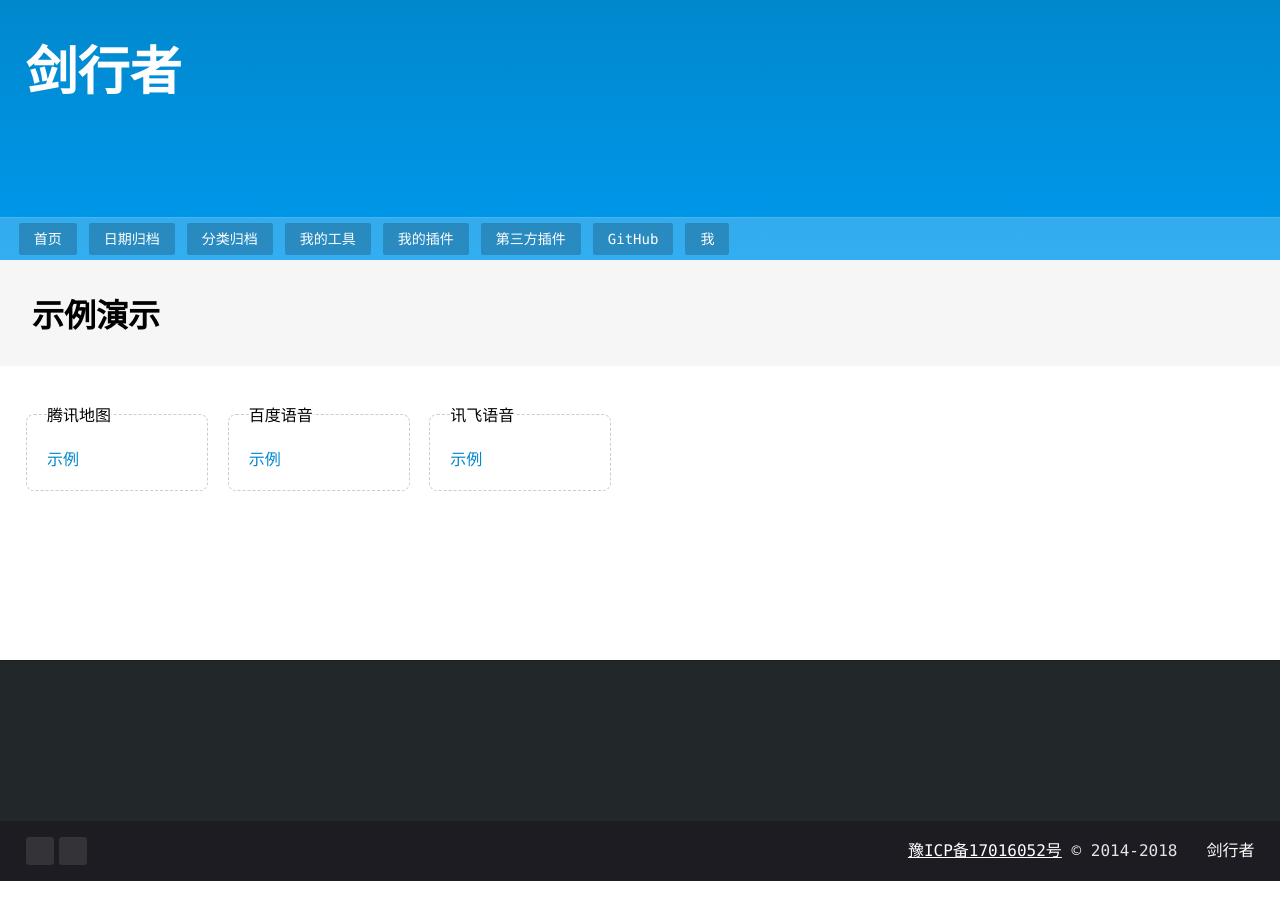
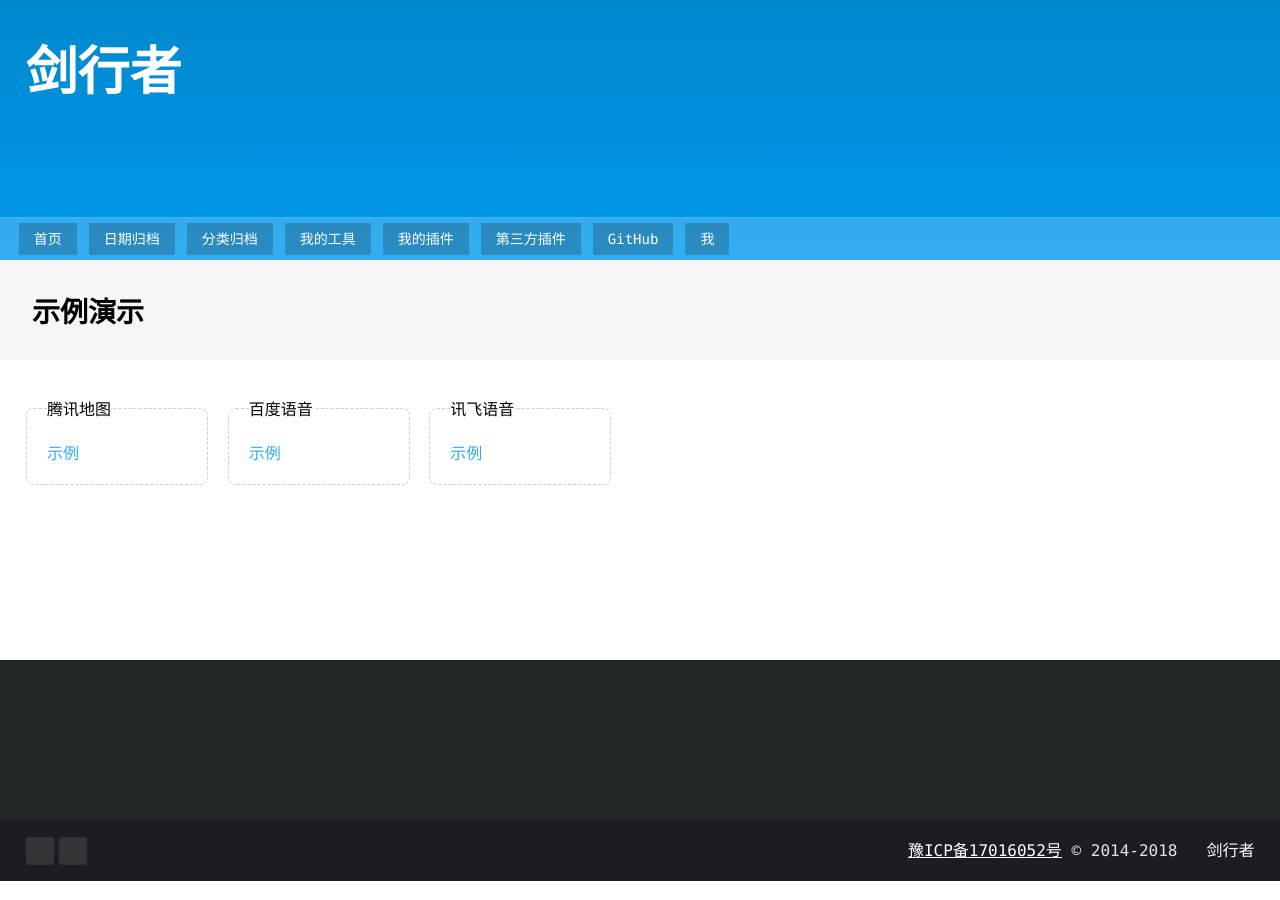
Before and after one commit to psvmc/myblog_jekyll, a Jekyll site: the page built from zjdemo/index.html, in a window 1280 px wide. Built offline with Jekyll 4.4.1, drawn with Linux system fonts in a browser that asks for light colours.

Commit message:
文章更新

```diff
--- a/jekyll-themes/ztheme/css/style.css
+++ b/jekyll-themes/ztheme/css/style.css
@@ -188,12 +188,12 @@ samp {
 --------------------------------------*/
 
 a:link {
-    color: #08c;
+    color: #33adef;
 }
 
 a:hover {
     text-decoration: none;
-    color: #08c;
+    color: #33adef;
 }
 
 ::-moz-selection {
@@ -398,7 +398,7 @@ a:hover {
 }
 
 .ztheme-title .ztheme-title-item {
-    font-size: 32px;
+    font-size: 28px;
     width: 95%;
     margin: 0 auto;
 }
--- a/jekyll-themes/ztheme/css/syntax-highlighting.css
+++ b/jekyll-themes/ztheme/css/syntax-highlighting.css
@@ -25,7 +25,7 @@
 pre,
 .highlight .hll {
     background-color: #fbfbfb;
-	border: 4px solid #33adef;
+	border: 2px solid #33adef;
 	border-style: dashed;
 	padding: 6px 10px;
 	border-radius: 6px;
```
